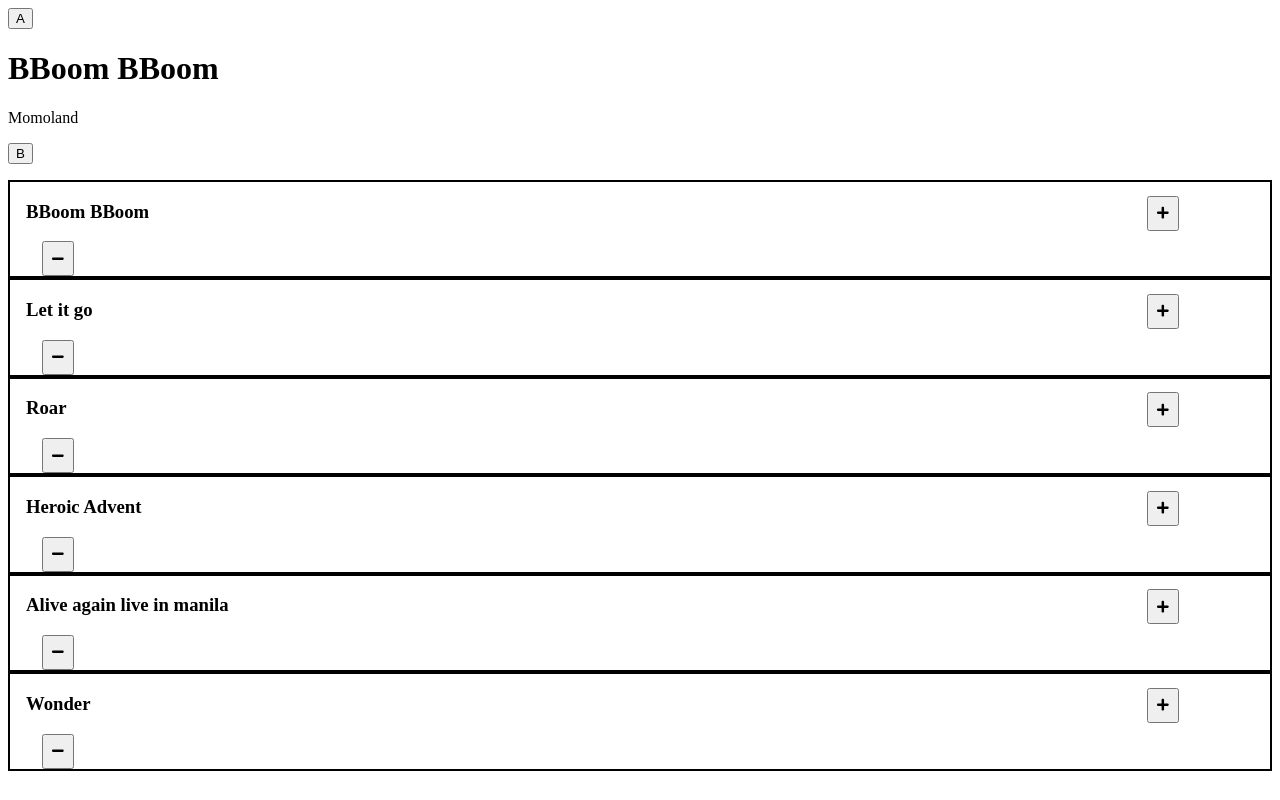
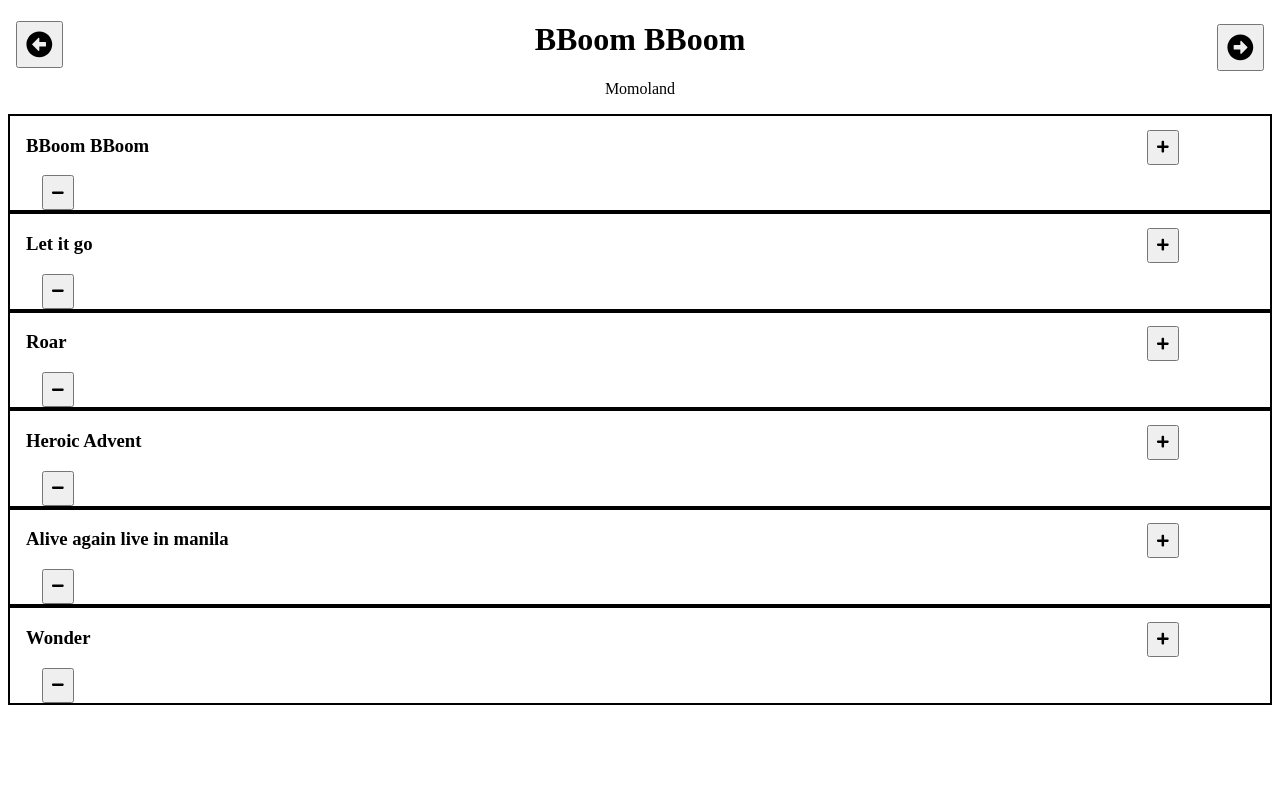
Before and after one commit to jsdelivrbot/ranking, a React app: page / in a window 1280 px wide. Built offline with nearby package versions, Linux system fonts and the light colour scheme.

Commit message:
Agregando estilos de slide

```diff
--- a/src/App.css
+++ b/src/App.css
@@ -18,3 +18,14 @@
     padding: 0.5rem;
     margin: 0 1rem;
 }
+
+.left {
+    position: absolute;
+    left: 0;
+}
+
+.right {
+    position: absolute;
+    right: 0;
+    top: 1.5rem;
+}
--- a/src/components/Slide.js
+++ b/src/components/Slide.js
@@ -3,9 +3,9 @@
 
 const SliderInfo = () => (
   <div>
-    <button>A</button>
-    <InfoList/>
-    <button>B</button>
+    <button className="btn left"><i class="fas fa-arrow-alt-circle-left fa-2x"></i></button>
+    <center><InfoList/></center>
+    <button className="btn right"><i class="fas fa-arrow-alt-circle-right fa-2x"></i></button>
   </div>
 )
 
```
